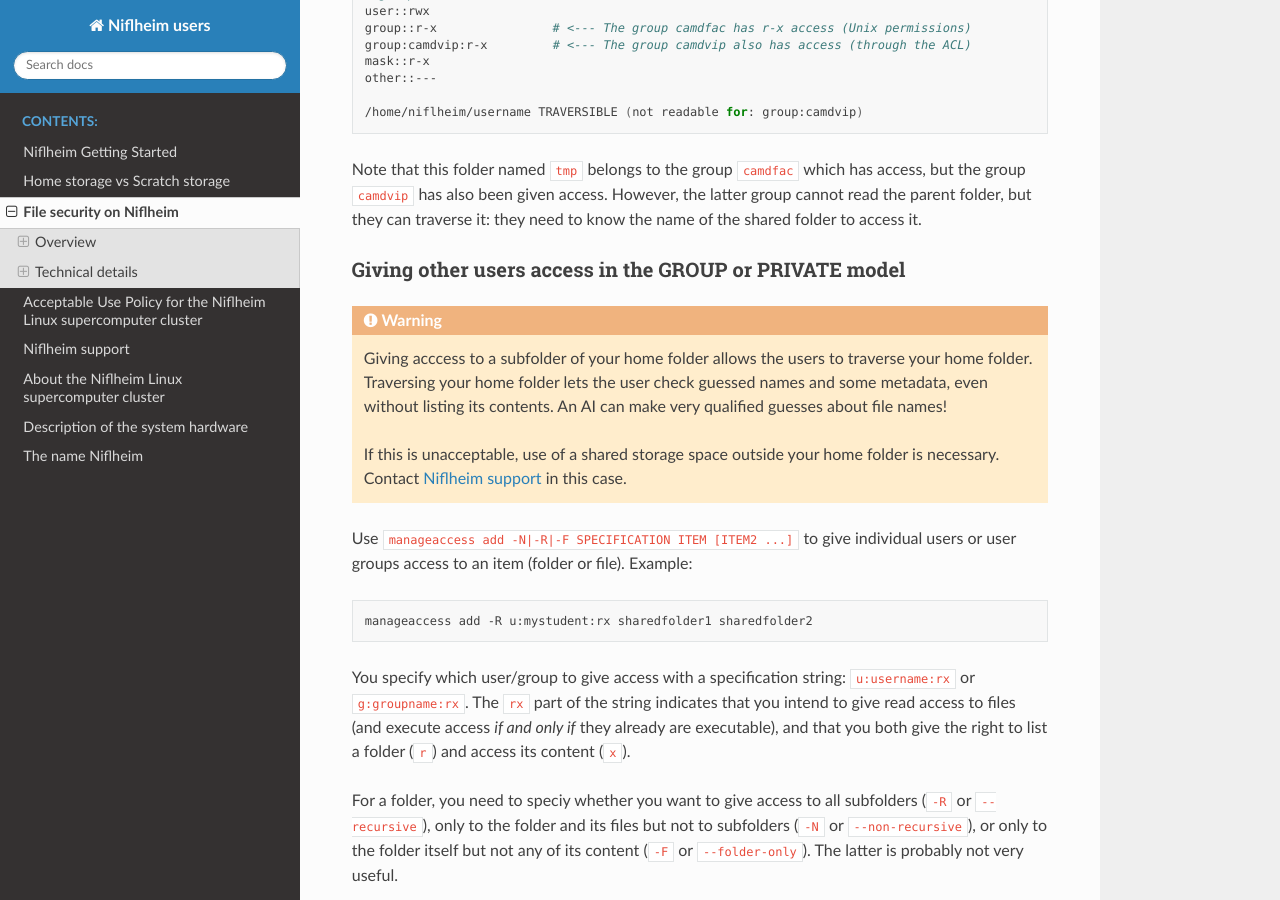
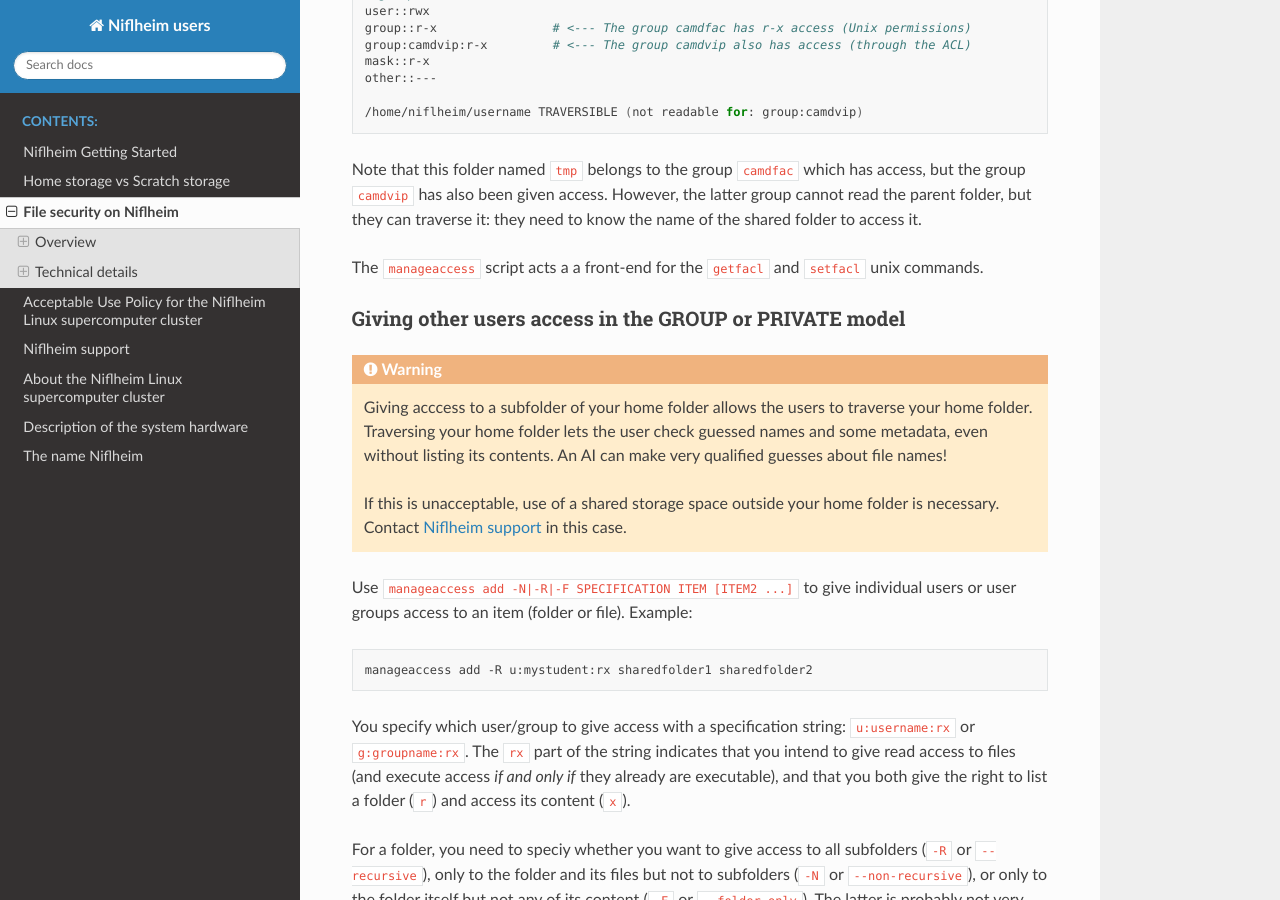
Before and after one commit to OleHolmNielsen/Niflheim_users, a Sphinx documentation site: the page built from docs/File_security_on_Niflheim.rst, in a window 1280 px wide and 900 px high, scrolled down 3273 px. Built offline with Sphinx 7.4.7 and the Read the Docs theme 3.1.0, drawn with Linux system fonts in a browser that asks for light colours.

Commit message:
Mention that manageaccess is a front end for getfacl/setfacl.

```diff
--- a/docs/File_security_on_Niflheim.rst
+++ b/docs/File_security_on_Niflheim.rst
@@ -179,6 +179,8 @@ Use ``manageaccess show folder`` to check who has access.  It also works on indi
 
 Note that this folder named ``tmp`` belongs to the group ``camdfac`` which has access, but the group ``camdvip`` has also been given access.  However, the latter group cannot read the parent folder, but they can traverse it: they need to know the name of the shared folder to access it.
 
+The ``manageaccess`` script acts a a front-end for the ``getfacl`` and ``setfacl`` unix commands.
+
 Giving other users access in the GROUP or PRIVATE model
 -------------------------------------------------------
 
```
